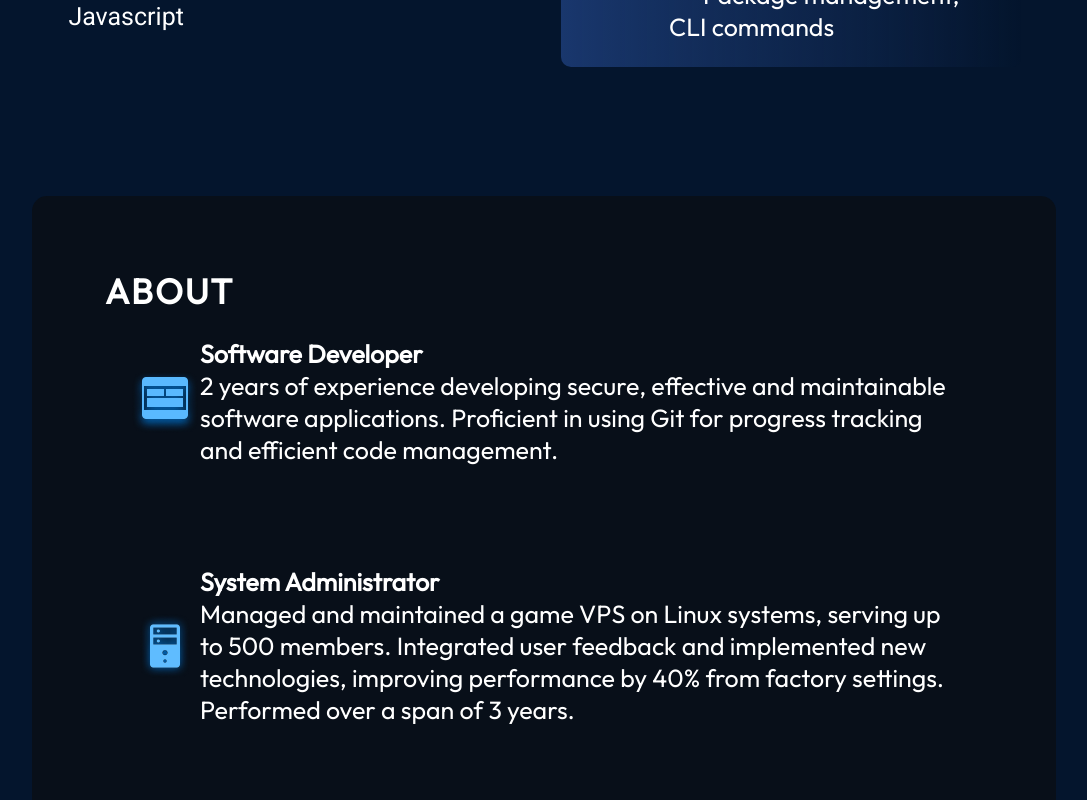
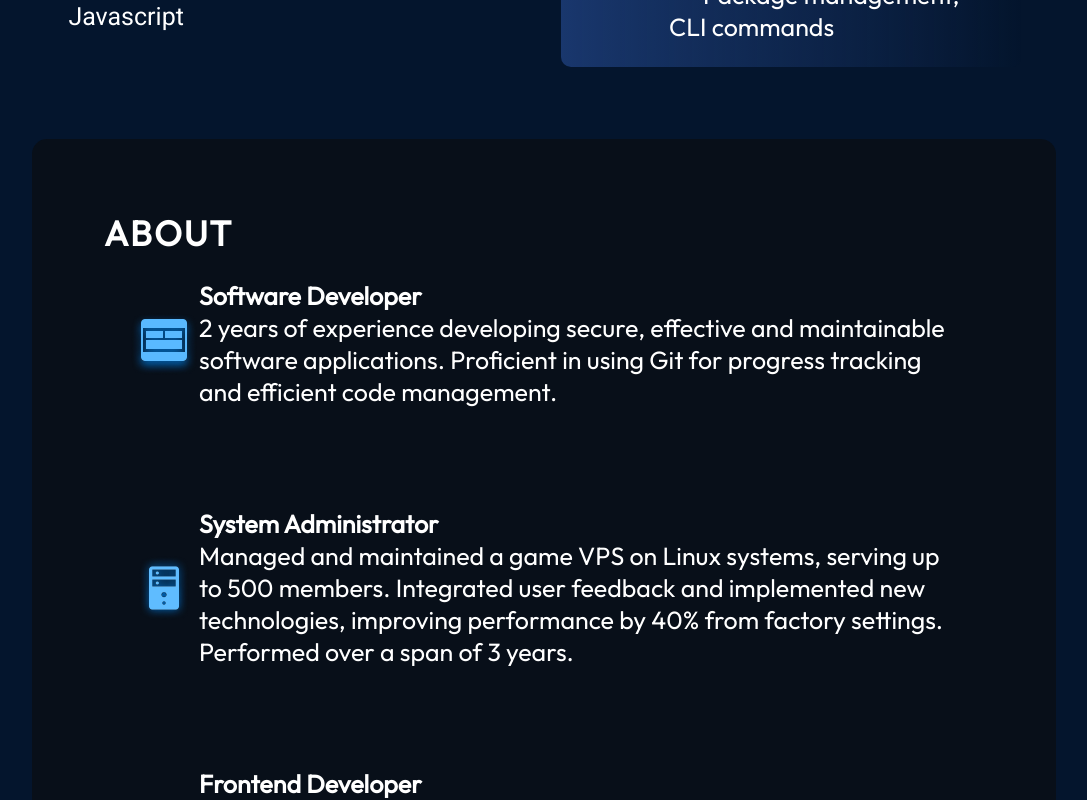
Before and after one commit to HarbourHeading/swe-portfolio, a React (Vite) app: page / in a window 1280 px wide. Shown: the part 2460-3260 px from the top of the page, without its empty margins (96-1183 px from the left). Built offline with nearby package versions, Linux system fonts and the light colour scheme; a small style sheet from the web is missing.

Commit message:
Changed `About` `margin-top: 129px` -> `margin-top: 72px` Removed unused code.

```diff
--- a/src/components/About/About.module.css
+++ b/src/components/About/About.module.css
@@ -4,8 +4,8 @@
     position: relative;
     background-color: rgba(12, 12, 12, 0.6);
     border-radius: 15px;
-    padding: 73px;
-    margin-top: 129px;
+    padding: 72px;
+    margin-top: 72px;
     z-index: 1;
     margin-left: 10%;
     margin-right: 10%;
@@ -23,10 +23,6 @@
     display: flex;
     flex-direction: row;
     align-items: center;
-}
-
-.aboutImage {
-    width: 35%;
 }
 
 .aboutItems {
@@ -72,21 +68,4 @@
         padding-left: 0;
         padding-right: 0;
     }
-
-    .content {
-        flex-direction: column;
-    }
-
-    .aboutImage {
-        display: none;
-    }
-
-    .aboutItems {
-        margin-top: 29px;
-    }
-
-    .aboutItem {
-        padding-left: 0;
-        padding-right: 0;
-    }
 }
```
